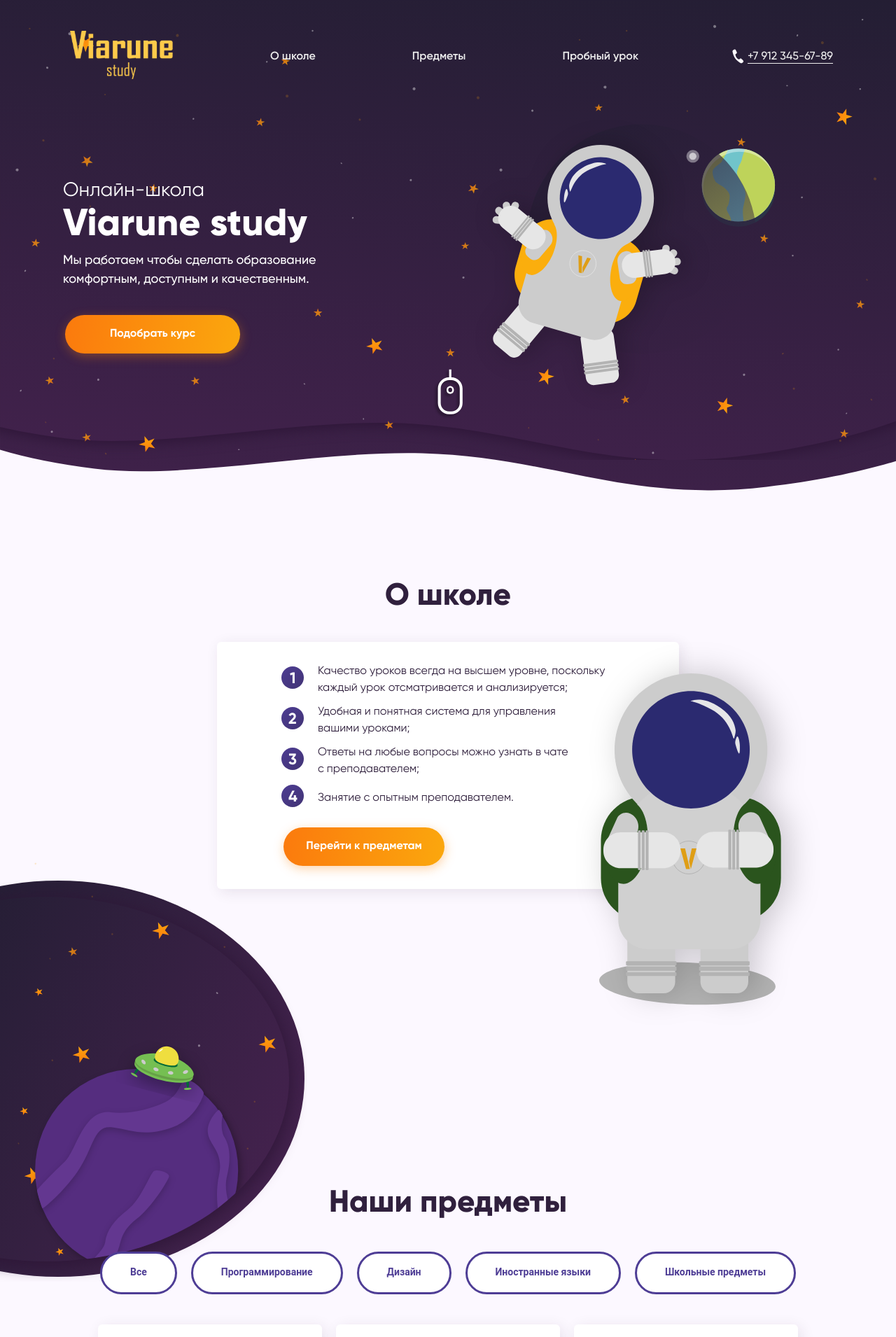
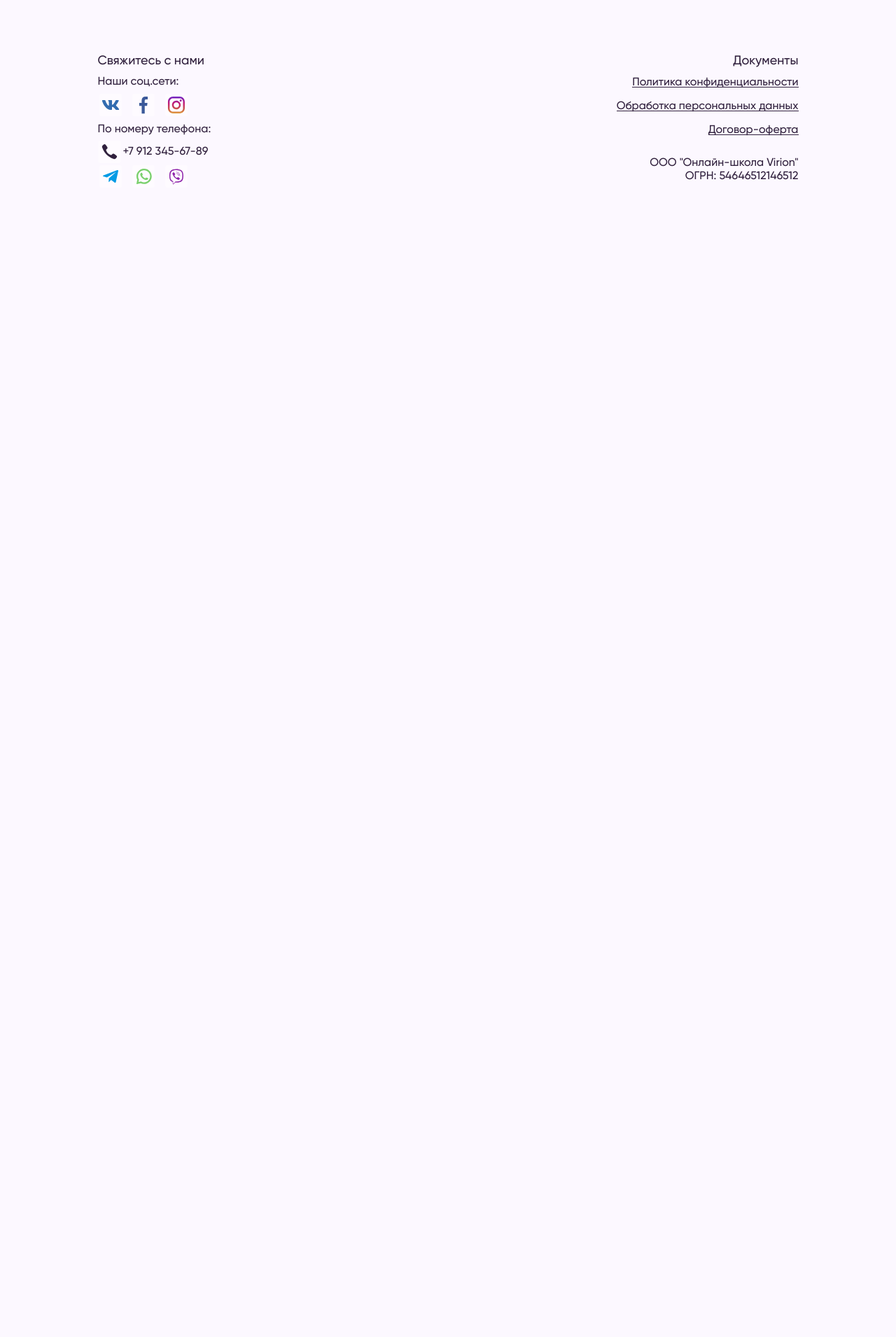
Before and after one commit to ReyBuilder/Viarune, a Vue app: page / in a window 1280 px wide. Shown: the top 1910 px of the page at 70% size. After the commit the page ends 800 px from the top, so only its background shows below. Built offline with nearby package versions, Linux system fonts and the light colour scheme; the HTML template or start-up script is replaced by a standard one.

Commit message:
очередная попытка починить подвал

```diff
--- a/src/App.vue
+++ b/src/App.vue
@@ -1,27 +1,27 @@
 <template>
   <div>
-    <Intro></Intro>
+    <!-- <Intro></Intro>
     <About_school></About_school>
     <About_subj></About_subj>
-    <Appointment></Appointment>
+    <Appointment></Appointment> -->
     <Footer></Footer>
 
   </div>
 </template>
 <script>
-import Intro from "./components/Intro.vue";
-import About_school from "./components/Second_part.vue";
-import About_subj from "./components/Third_part.vue";
-import Appointment from "./components/Fourth_part.vue";
+// import Intro from "./components/Intro.vue";
+// import About_school from "./components/Second_part.vue";
+// import About_subj from "./components/Third_part.vue";
+// import Appointment from "./components/Fourth_part.vue";
 import Footer from "./components/Footer.vue"
 
 export default {
   name: "App",
   components: {
-    Intro,
-    About_school,
-    About_subj,
-    Appointment,
+    // Intro,
+    // About_school,
+    // About_subj,
+    // Appointment,
     Footer,
   },
   created() {
--- a/src/assets/BaseStyles.css
+++ b/src/assets/BaseStyles.css
@@ -5,7 +5,6 @@ body {
   font-style: normal;
   font-weight: normal;
   font-size: 16px;
-  /* color:#fff; */
 }
 
 *,
@@ -32,13 +31,11 @@ a:focus {
 .buttonWrapper {
   display: block;
   padding: 3px;
-  /* border-radius: 30px; */
 }
 
 .buttonWrapper:focus {
   padding: 2px;
   border: #30203d 1px solid;
-  /* border-radius: 30px; */
 }
 
 .buttonOrange {
--- a/src/components/Footer.vue
+++ b/src/components/Footer.vue
@@ -97,7 +97,6 @@
 }
 /* Left Part */
 .socials {
-    /* max-width: 116px; */
     margin-bottom: 7px;
 }
 .socials__text {
@@ -113,7 +112,6 @@
 
     margin-right: 10px;
     margin-left: -1px;
-    /* max-width: 34px; */
 }
 
 .icon__wrapper:hover {
@@ -209,7 +207,6 @@
 }
 
 .phone__digits {
-    /* margin-top: 7px; */
     padding-left: 3px;
 }
 
@@ -226,13 +223,11 @@
 }
 
 .underlined__item {
-    /* margin-left: auto; */
     line-height: 150%;
     position: relative;
     text-decoration: none;
 
     color: #30203d;
-    /* text-decoration: underline; */
 }
 
 .underlined__item:hover {
--- a/src/components/Third_part.vue
+++ b/src/components/Third_part.vue
@@ -8,7 +8,7 @@
         <div class="subj__title">
           Наши предметы
         </div>
-        <div class="subj__filters">
+        <div class="subj__filters" v-if="showFilters">
           <a class="buttonWrapper" href="#">
             <div class="buttonBoxFilter buttonFilter">
               Все
@@ -107,6 +107,16 @@
   </div>
 </template>
 
+<script>
+export default ({
+  data(){
+    return{
+      showFilters: false,
+    }
+  }
+})
+</script>
+
 <style scoped>
 /* Our Subjects */
 .our_subjects {
@@ -184,7 +194,6 @@
 }
 /* Card */
 .subj__card {
-  /* width: 100%; */
   flex: 30%;
   max-width: 320px;
   background: #ffffff;
@@ -228,7 +237,6 @@
   position: relative;
   justify-content: space-between;
   align-items: center;
-  /* padding-right: 10px; */
 }
 
 .card__link {
@@ -236,7 +244,6 @@
   font-size: 16px;
   line-height: 19px;
   padding: 4px 10px 7px;
-  /* margin-left: 12px; */
 
   color: #30203d;
 
```
